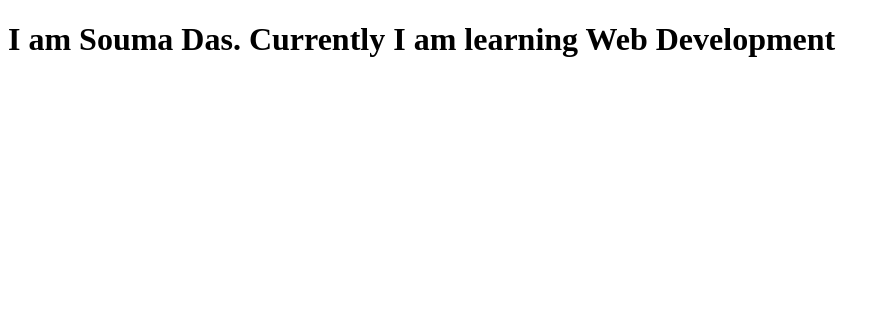
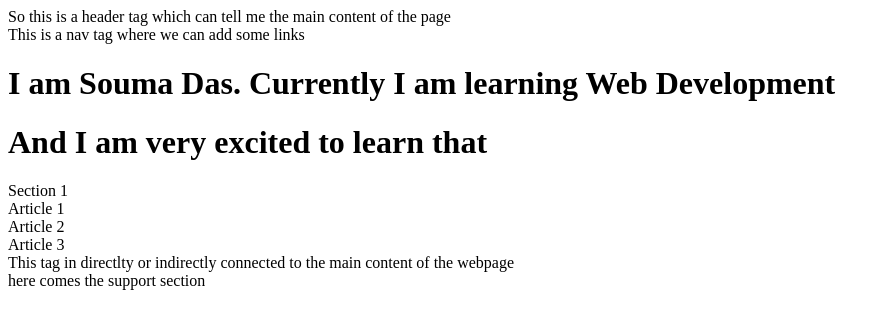
Before and after one commit to SoumaDas/Web-Development, a plain HTML site: page site/index.html in a window 1280 px wide. Shown: the whole page, without its empty margins (0-890 px from the left). Drawn offline with Linux system fonts and the light colour scheme.

Commit message:
A change

```diff
--- a/site/index.html
+++ b/site/index.html
@@ -6,6 +6,18 @@
 	<title>Hello World!!1</title>
 </head>
 <body>
+	<header>So this is a header tag which can tell me the main content of the page
+		<nav>This is a nav tag where we can add some links</nav>
+	</header>
  <h1> I am Souma Das. Currently I am learning Web Development</h1>
+ <h1>And I am very excited to learn that</h1>
+ <section>
+ 	Section 1
+ 	<article>Article 1</article>
+ 	<article>Article 2</article>
+ 	<article>Article 3</article>
+ </section>
+ <aside>This  tag in directlty or indirectly connected to the main content of the webpage</aside>
+ <footer>here comes the support section</footer>
 </body>
 </html>
```
